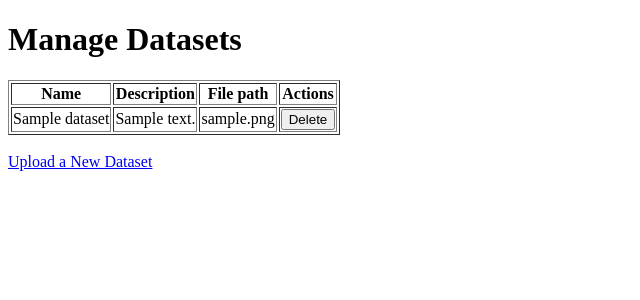
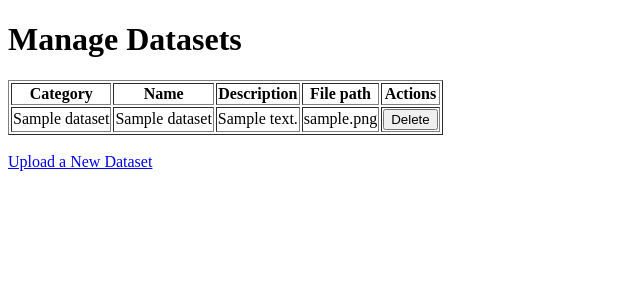
Before and after one commit to mart-r/medcatmlflow, a Flask app: page /manage_datasets in a window 1280 px wide. Shown: the part 26-326 px from the top of the page, without its empty margins (0-640 px from the left). Run offline with Flask 3, Linux system fonts and the light colour scheme; tables that the repository leaves empty hold one stand-in row (values such as "Sample post"); parts of the project's set-up code (start-up, migrations or seed data) failed here and were passed over.

Commit message:
Add categories to test datasets

```diff
--- a/src/app/app.py
+++ b/src/app/app.py
@@ -162,15 +162,17 @@ def upload_dataset():
     if request.method == "POST":
         dataset_name = request.form.get("dataset_name")
         dataset_description = request.form.get("dataset_description")
+        category = request.form.get("category")
         overwrite = request.form.get("overwrite") == "1"
         file = request.files['file']
-        issues = upload_test_dataset(file.save, dataset_name,
+        issues = upload_test_dataset(file.save, category, dataset_name,
                                      dataset_description, overwrite)
         if issues:
             return issues
         return redirect("/manage_datasets")
 
-    return render_template("upload_dataset.html")
+    return render_template("upload_dataset.html",
+                           categories=get_all_experiment_names())
 
 
 @app.route('/show_performance', methods=['GET'])
--- a/src/app/datasets.py
+++ b/src/app/datasets.py
@@ -11,9 +11,10 @@ DATASET_PATH = os.path.join(STORAGE_PATH, "test_datasets")
 logger = logging.getLogger(__name__)
 
 
-def get_test_datasets() -> list[tuple[str, str, str]]:
+def get_test_datasets() -> list[tuple[str, str, str, str]]:
     datasets: list[TestDataset] = TestDataset.query.all()
-    return [(ds.name, ds.description, ds.file_path) for ds in datasets]
+    return [(ds.category_name, ds.name, ds.description, ds.file_path)
+            for ds in datasets]
 
 
 def _get_ds_file(ds_name: str) -> str:
@@ -22,6 +23,7 @@ def _get_ds_file(ds_name: str) -> str:
 
 def upload_test_dataset(
     file_saver: Callable[[str], None],
+    category_name: str,
     ds_name: str,
     ds_description: str,
     overwrite: bool,
@@ -36,8 +38,8 @@ def upload_test_dataset(
     file_saver(file_path)
 
     # save info to databse
-    descr = TestDataset(name=ds_name, description=ds_description,
-                        file_path=file_path)
+    descr = TestDataset(name=ds_name, category_name=category_name,
+                        description=ds_description, file_path=file_path)
 
     flask_db.session.add(descr)
     flask_db.session.commit()
--- a/src/app/models.py
+++ b/src/app/models.py
@@ -18,6 +18,7 @@ def setup_db(app: Flask):
 
 class TestDataset(db.Model):
     id = db.Column(db.Integer, primary_key=True)
+    category_name = db.Column(db.String(100), nullable=False)
     name = db.Column(db.String(100), nullable=False)
     description = db.Column(db.String(250))
     file_path = db.Column(db.String(200), nullable=False)
--- a/src/app/templates/manage_datasets.html
+++ b/src/app/templates/manage_datasets.html
@@ -7,13 +7,15 @@
 {% if datasets %}
     <table border="1">
         <tr>
+            <th>Category</th>
             <th>Name</th>
             <th>Description</th>
             <th>File path</th>
             <th>Actions</th>
         </tr>
-        {% for name, description, file_path in datasets %}
+        {% for category, name, description, file_path in datasets %}
         <tr>
+            <td>{{ category }}</td>
             <td>{{ name }}</td>
             <td>{{ description }}</td>
             <td>{{ file_path }}</td>
```
Also changed, not shown: src/app/templates/upload_dataset.html (+8 -0 lines).
